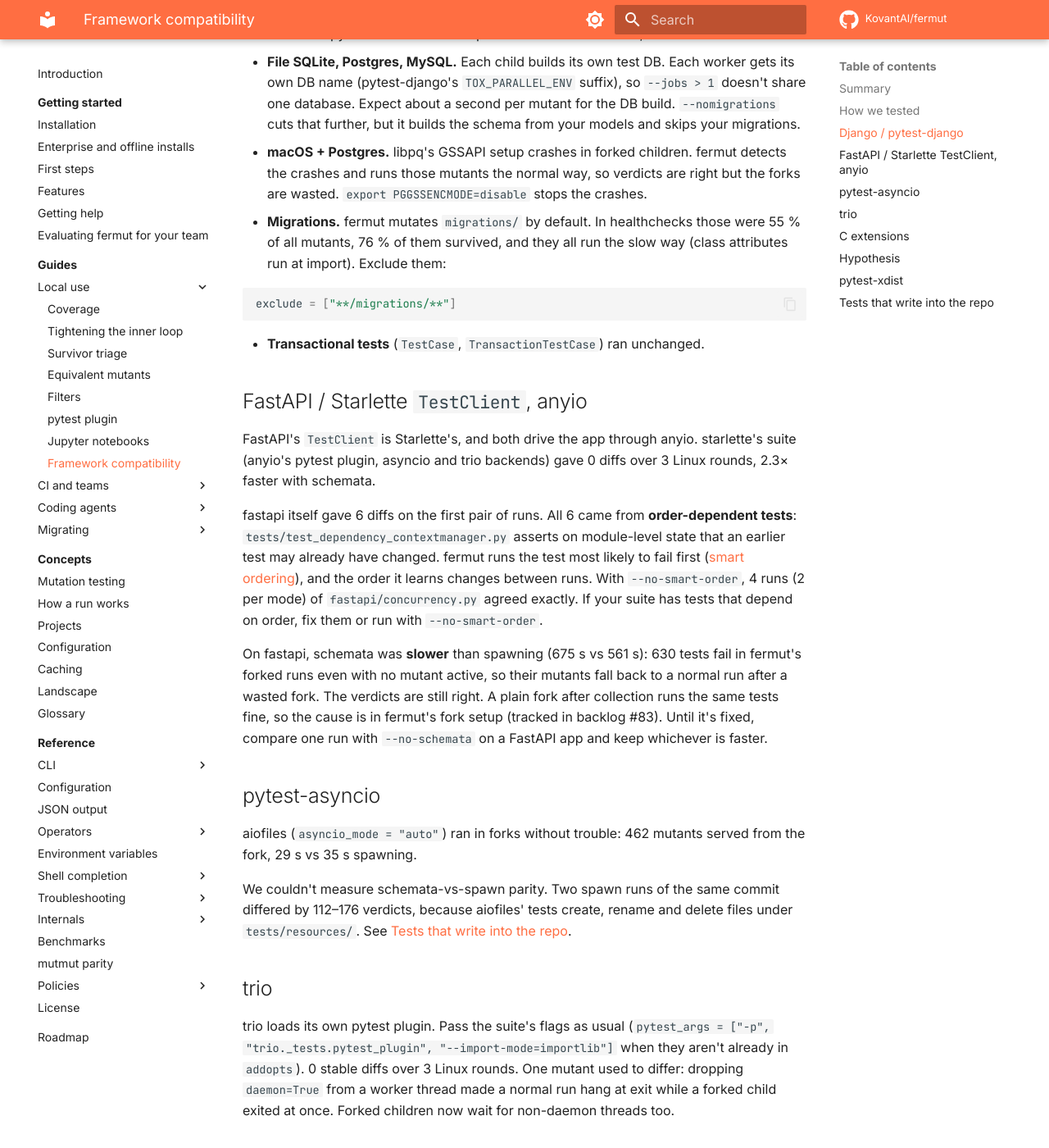
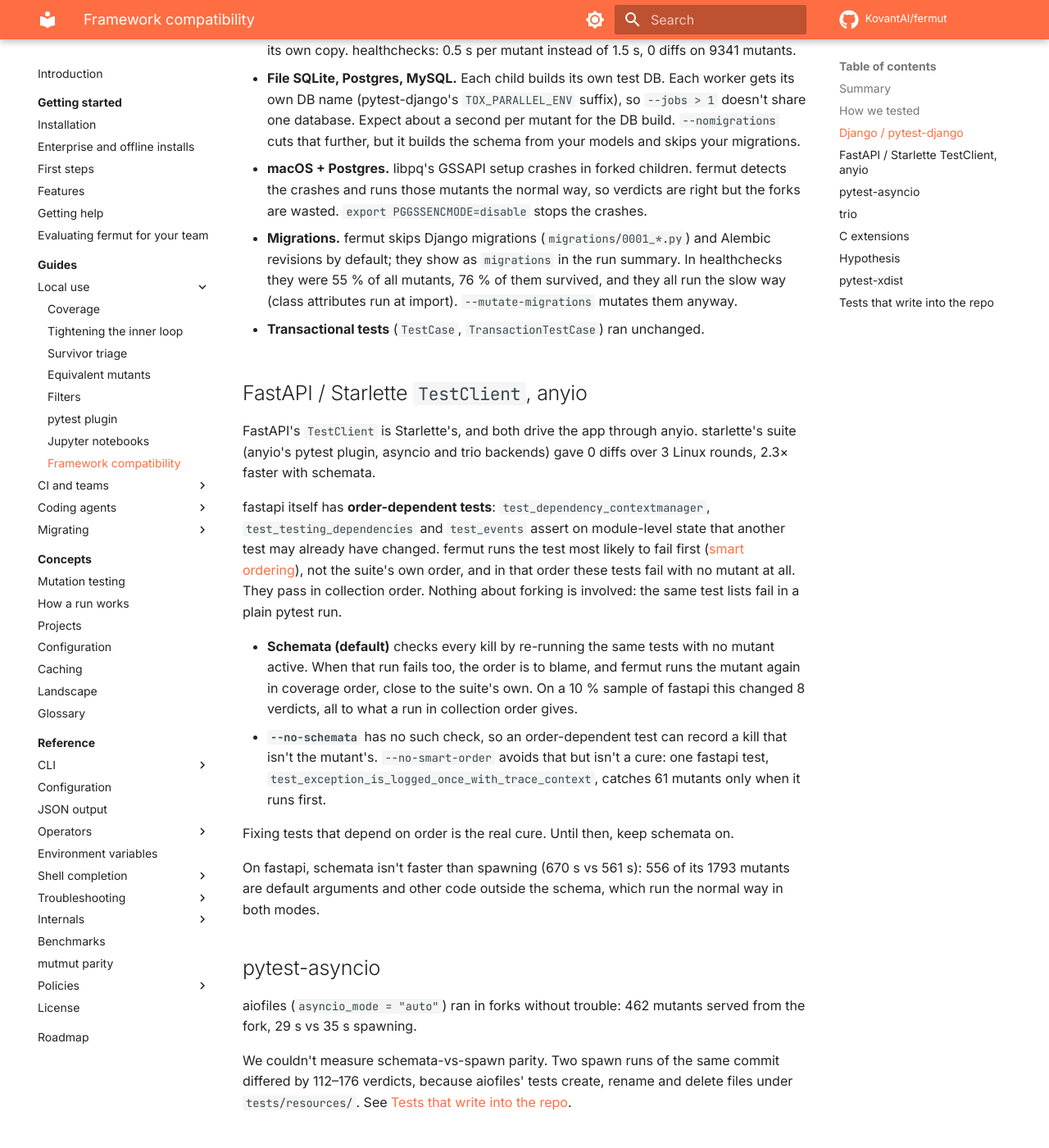
Before and after one commit to KovantAI/fermut, an MkDocs documentation site: the page built from docs/guides/frameworks.md, in a window 1280 px wide and 1400 px high, scrolled down 1979 px. Shown: the whole window at 82% size. Built offline with MkDocs 1.6.1 and Material for MkDocs 9.7.7, drawn with Linux system fonts in a browser that asks for light colours; comment, search, counter and statistics services are not loaded; some of the changed text lies outside the part shown.

Commit message:
docs: frameworks page follows #81 and #83 findings
Migrations are skipped by default; fastapi's fork failures were
order-dependent tests, which schemata now re-runs in coverage order.

Co-Authored-By: Claude Opus 5.5 (1M context) <noreply@anthropic.com>

````diff
--- a/docs/guides/frameworks.md
+++ b/docs/guides/frameworks.md
@@ -7,8 +7,8 @@ what we ran to find out, and the settings to use.
 
 | Framework / plugin | Verdict | Use |
 |---|---|---|
-| [Django / pytest-django](#django) | Works, both modes | `exclude = ["**/migrations/**"]`; macOS + Postgres: `PGGSSENCMODE=disable` |
-| [FastAPI / Starlette `TestClient`, anyio](#fastapi) | Works, both modes | `--no-smart-order` if tests depend on order; on fastapi itself `--no-schemata` is faster |
+| [Django / pytest-django](#django) | Works, both modes | Nothing for migrations (skipped by default); macOS + Postgres: `PGGSSENCMODE=disable` |
+| [FastAPI / Starlette `TestClient`, anyio](#fastapi) | Works, both modes | Fix order-dependent tests, or `--no-smart-order` with `--no-schemata` |
 | [pytest-asyncio](#pytest-asyncio) | Forks work | Tests must not write inside the repo ([below](#tests-that-write-into-the-repo)) |
 | [trio](#trio) | Works, both modes | Pass the suite's own plugin flags as usual |
 | [C extensions](#c-extensions) | Works, both modes | Build the extension in place before `fermut coverage` and `fermut run` |
@@ -32,7 +32,7 @@ container (Ubuntu 24.04, 8 workers).
 | Row | Repo | Mutants run | Detection diffs, schemata vs spawn | Wall, schemata / spawn |
 |---|---|---|---|---|
 | Django | healthchecks v5.0.3, `hc/api` | 9341 | 0 | 839 s / 1249 s |
-| FastAPI | fastapi 0.162.2, 10 % sample | 1125 | 0 on a stable rerun (see below) | 675 s / 561 s |
+| FastAPI | fastapi 0.162.2, 10 % sample | 1125 | 0 apart from order-dependent tests (see below) | 670 s / 561 s |
 | Starlette | starlette (benchmark pin) | 5960 | 0 (Linux, 3 rounds) | 203 s / 469 s |
 | pytest-asyncio | aiofiles @9d1acc1 | 1664 | not measurable: the suite's own runs vary by ~110 | 29 s / 35 s |
 | trio | trio (benchmark pin), 30 % sample | 2330 | 0 (Linux, 3 rounds) | 224 s / 285 s |
@@ -58,13 +58,11 @@ Their full numbers are in the
   fermut detects the crashes and runs those mutants the normal way, so
   verdicts are right but the forks are wasted. `export PGGSSENCMODE=disable`
   stops the crashes.
-- **Migrations.** fermut mutates `migrations/` by default. In healthchecks
-  those were 55 % of all mutants, 76 % of them survived, and they all run
-  the slow way (class attributes run at import). Exclude them:
-
-```toml
-exclude = ["**/migrations/**"]
-```
+- **Migrations.** fermut skips Django migrations (`migrations/0001_*.py`)
+  and Alembic revisions by default; they show as `migrations` in the run
+  summary. In healthchecks they were 55 % of all mutants, 76 % of them
+  survived, and they all run the slow way (class attributes run at import).
+  `--mutate-migrations` mutates them anyway.
 
 - **Transactional tests** (`TestCase`, `TransactionTestCase`) ran
   unchanged.
@@ -75,22 +73,31 @@ FastAPI's `TestClient` is Starlette's, and both drive the app through anyio.
 starlette's suite (anyio's pytest plugin, asyncio and trio backends) gave 0
 diffs over 3 Linux rounds, 2.3× faster with schemata.
 
-fastapi itself gave 6 diffs on the first pair of runs. All 6 came from
-**order-dependent tests**: `tests/test_dependency_contextmanager.py`
-asserts on module-level state that an earlier test may already have
-changed. fermut runs the test most likely to fail first
-([smart ordering](../reference/cli/run.md#smart-test-ordering)), and the order it
-learns changes between runs. With `--no-smart-order`, 4 runs (2 per mode)
-of `fastapi/concurrency.py` agreed exactly. If your suite has tests that
-depend on order, fix them or run with `--no-smart-order`.
+fastapi itself has **order-dependent tests**: `test_dependency_contextmanager`,
+`test_testing_dependencies` and `test_events` assert on module-level state
+that another test may already have changed. fermut runs the test most likely
+to fail first ([smart ordering](../reference/cli/run.md#smart-test-ordering)),
+not the suite's own order, and in that order these tests fail with no mutant
+at all. They pass in collection order. Nothing about forking is involved:
+the same test lists fail in a plain pytest run.
 
-On fastapi, schemata was **slower** than spawning (675 s vs 561 s): 630
-tests fail in fermut's forked runs even with no mutant active, so their
-mutants fall back to a normal run after a wasted fork. The verdicts are
-still right. A plain fork after collection runs the same tests fine, so the
-cause is in fermut's fork setup (tracked in backlog #83). Until it's fixed,
-compare one run with `--no-schemata` on a FastAPI app and keep whichever
-is faster.
+- **Schemata (default)** checks every kill by re-running the same tests
+  with no mutant active. When that run fails too, the order is to blame,
+  and fermut runs the mutant again in coverage order, close to the suite's
+  own. On a 10 % sample of fastapi this changed 8 verdicts, all to what a
+  run in collection order gives.
+- **`--no-schemata`** has no such check, so an order-dependent test can
+  record a kill that isn't the mutant's. `--no-smart-order` avoids that but
+  isn't a cure: one fastapi test,
+  `test_exception_is_logged_once_with_trace_context`, catches 61 mutants
+  only when it runs first.
+
+Fixing tests that depend on order is the real cure. Until then, keep
+schemata on.
+
+On fastapi, schemata isn't faster than spawning (670 s vs 561 s): 556 of
+its 1793 mutants are default arguments and other code outside the schema,
+which run the normal way in both modes.
 
 ## pytest-asyncio { #pytest-asyncio }
 
````
